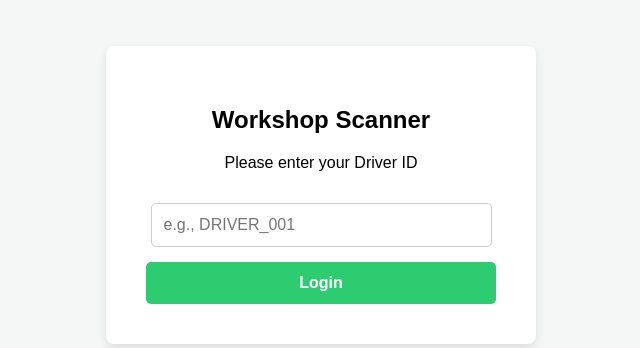
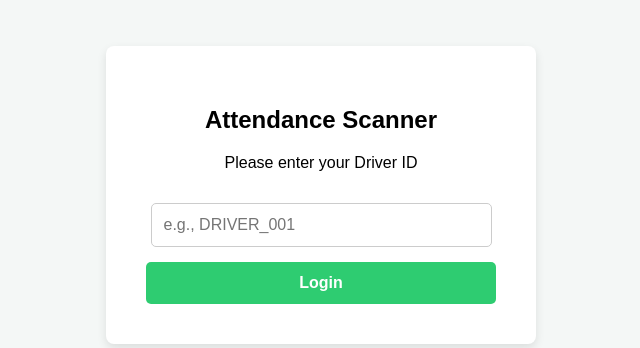
Before and after one commit to Kashyap42576/car-attendance-system, a Flask app: page /login in a window 1280 px wide. Shown: the part 205-553 px from the top of the page, without its empty margins (319-959 px from the left). Run offline with Flask 3, Linux system fonts and the light colour scheme.

Commit message:
Update driver_login.html

```diff
--- a/templates/driver_login.html
+++ b/templates/driver_login.html
@@ -15,7 +15,7 @@
 </head>
 <body>
     <div class="login-box">
-        <h2>Workshop Scanner</h2>
+        <h2>Attendance Scanner</h2>
         <p>Please enter your Driver ID</p>
 
         {% if error %}
```
